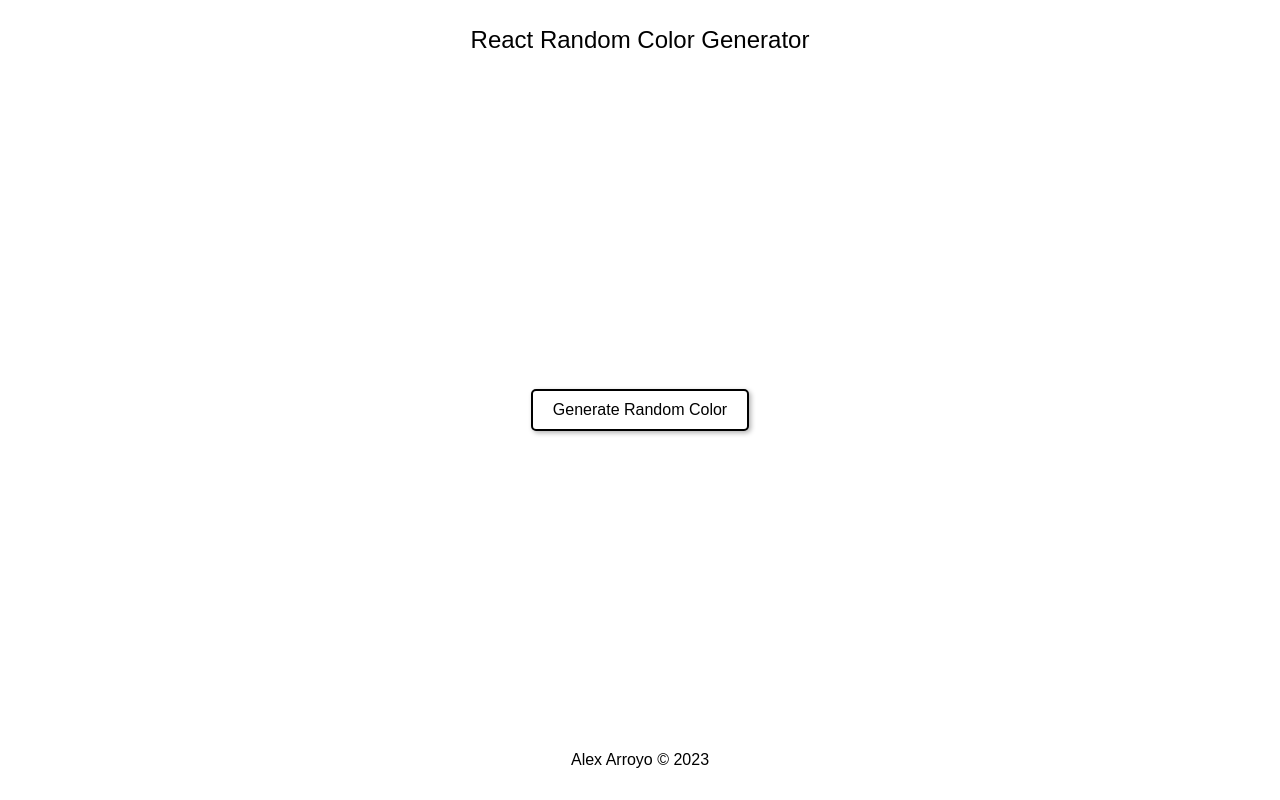
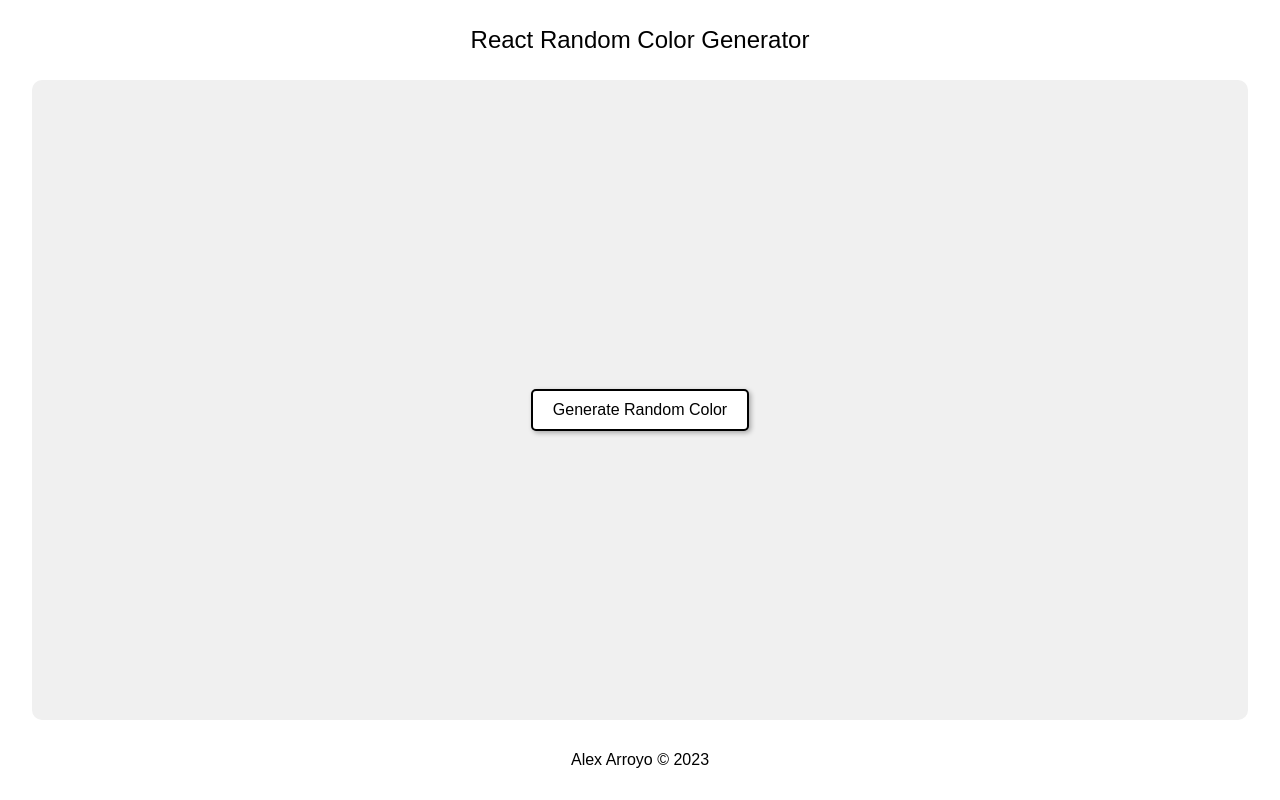
Before and after one commit to alexaldearroyo/react-random-color-generator, a JavaScript app: page / in a window 1280 px wide. Built offline with nearby package versions, Linux system fonts and the light colour scheme; the HTML template or start-up script is replaced by a standard one.

Commit message:
Improve design

```diff
--- a/src/App.js
+++ b/src/App.js
@@ -5,7 +5,6 @@ const Header = styled.header`
   justify-content: center;
   align-items: center;
   height: 10vh;
-  background-color: white;
   color: black;
   font-size: 1.5rem;
   font-family: 'Arial', sans-serif;
@@ -17,7 +16,6 @@ const Footer = styled.footer`
   justify-content: center;
   align-items: center;
   height: 10vh;
-  background-color: white;
   color: black;
   font-size: 1rem;
   font-family: 'Arial', sans-serif;
@@ -32,6 +30,9 @@ const Container = styled.div`
   justify-content: center;
   align-items: center;
   height: 80vh;
+  margin: 0 2rem;
+  border-radius: 10px;
+  background-color: #f0f0f0; // Provisional
 `;
 
 const Button = styled.button`
```
